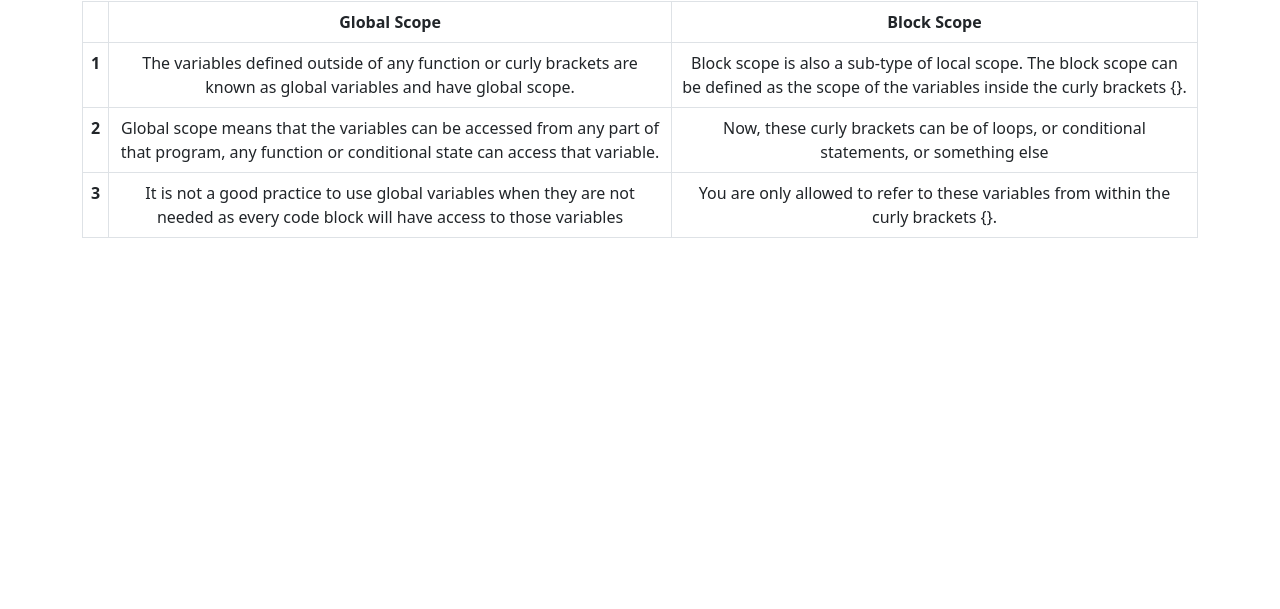
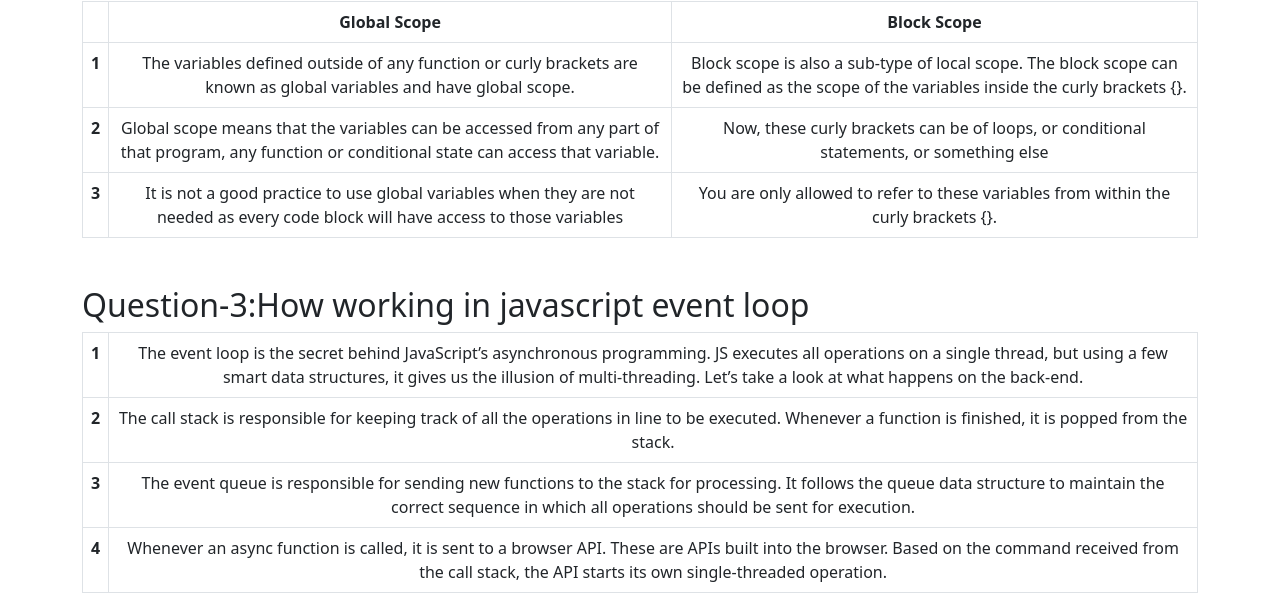
Before and after one commit to mustakimbellah/Speed-Monster, a plain HTML site: page blog.html in a window 1280 px wide. Shown: the part 442-1051 px from the top of the page. Before the commit the page ends 800 px from the top, so only its background shows below. Drawn offline with nearby package versions, Linux system fonts and the light colour scheme.

Commit message:
question-3 ans

```diff
--- a/blog.html
+++ b/blog.html
@@ -116,6 +116,65 @@
           </table>
         </div>
       </section>
+
+      <!-- question-3 -->
+      <section class="mt-5">
+        <div>
+          <h2>Question-3:How working in javascript event loop</h2>
+        </div>
+        <div>
+          <table class="table table-bordered text-center">
+            <thead>
+              <!-- <tr>
+                <th scope="col"></th>
+                <th scope="col">Global Scope</th>
+
+              </tr> -->
+            </thead>
+            <tbody>
+              <tr>
+                <th scope="row">1</th>
+                <td>
+                  The event loop is the secret behind JavaScript’s asynchronous
+                  programming. JS executes all operations on a single thread,
+                  but using a few smart data structures, it gives us the
+                  illusion of multi-threading. Let’s take a look at what happens
+                  on the back-end.
+                </td>
+              </tr>
+              <tr>
+                <th scope="row">2</th>
+                <td>
+                  The call stack is responsible for keeping track of all the
+                  operations in line to be executed. Whenever a function is
+                  finished, it is popped from the stack.
+                </td>
+              </tr>
+              <tr>
+                <th scope="row">3</th>
+                <td>
+                  The event queue is responsible for sending new functions to
+                  the stack for processing. It follows the queue data structure
+                  to maintain the correct sequence in which all operations
+                  should be sent for execution.
+                </td>
+              </tr>
+
+              <tr>
+                <th scope="row">4</th>
+                <td>
+                  Whenever an async function is called, it is sent to a browser
+                  API. These are APIs built into the browser. Based on the
+                  command received from the call stack, the API starts its own
+                  single-threaded operation.
+                </td>
+              </tr>
+            </tbody>
+          </table>
+        </div>
+      </section>
+
+      <!-- question-4 -->
     </main>
     <script
       src="https://cdn.jsdelivr.net/npm/bootstrap@5.2.1/dist/js/bootstrap.bundle.min.js"
```
